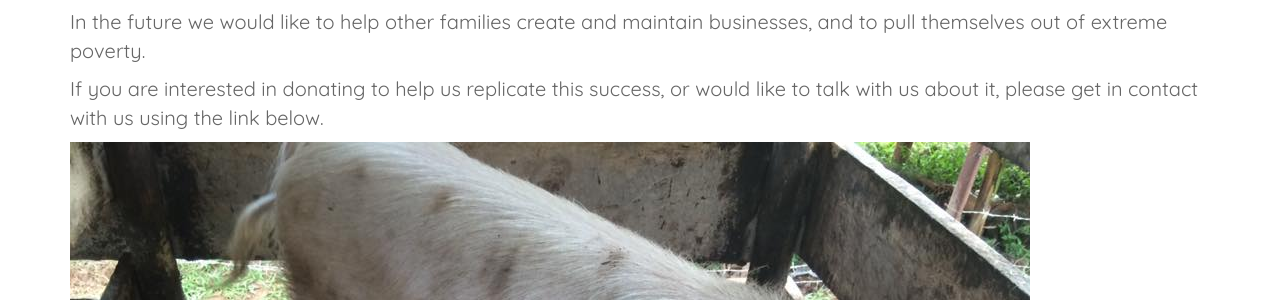
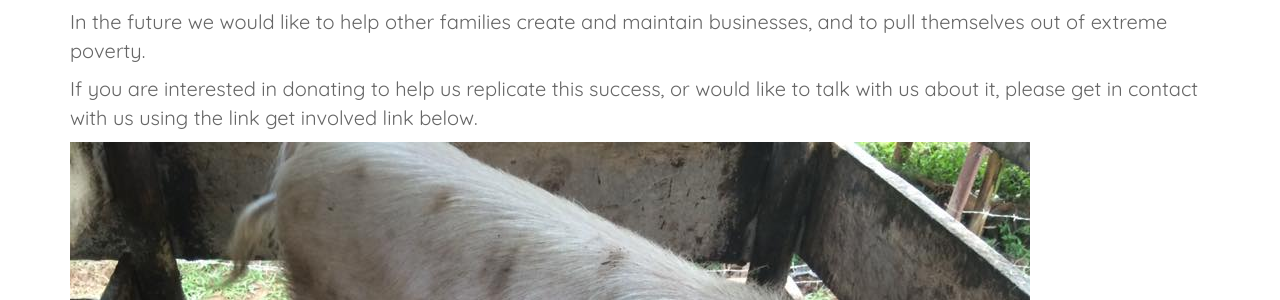
Before and after one commit to tomhamiltonstubber/amfutureug.com, a Jekyll site: the page built from social_enterprise.html, in a window 1280 px wide and 900 px high, scrolled down 661 px. Shown: the part 184-484 px from the top of the window. Built offline with Jekyll 4.4.1, drawn with Linux system fonts in a browser that asks for light colours; nearby versions of some CDN libraries.

Commit message:
Update from Forestry.io - Updated social_enterprise.html

```diff
--- a/social_enterprise.html
+++ b/social_enterprise.html
@@ -25,7 +25,7 @@ p_content: |-
 
   In the future we would like to help other families create and maintain businesses, and to pull themselves out of extreme poverty.
 
-  If you are interested in donating to help us replicate this success, or would like to talk with us about it, please get in contact with us using the link below.
+  If you are interested in donating to help us replicate this success, or would like to talk with us about it, please get in contact with us using the link get involved link below.
 
   ![](/static/img/14068271_1132758186817003_2203501578819751217_n.jpg)
 
```
Also changed, not shown: .forestry/front_matter/templates/social-enterprise.yml.
